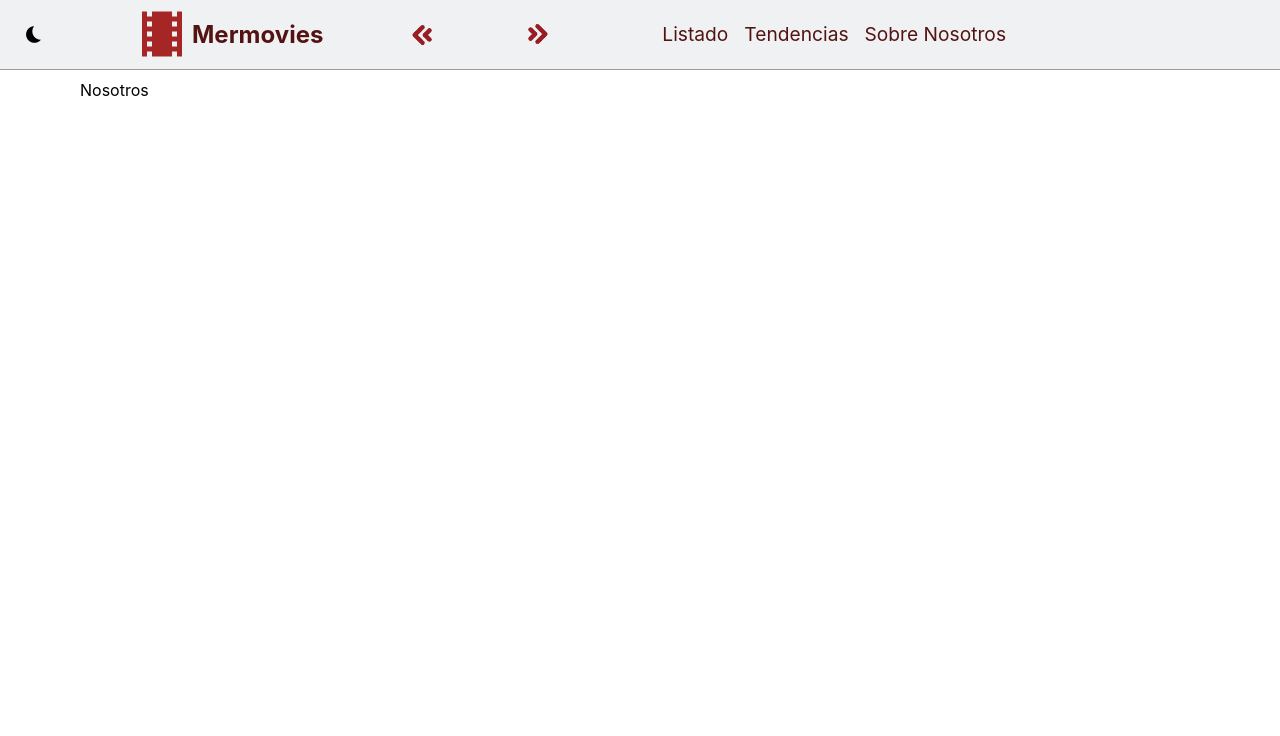
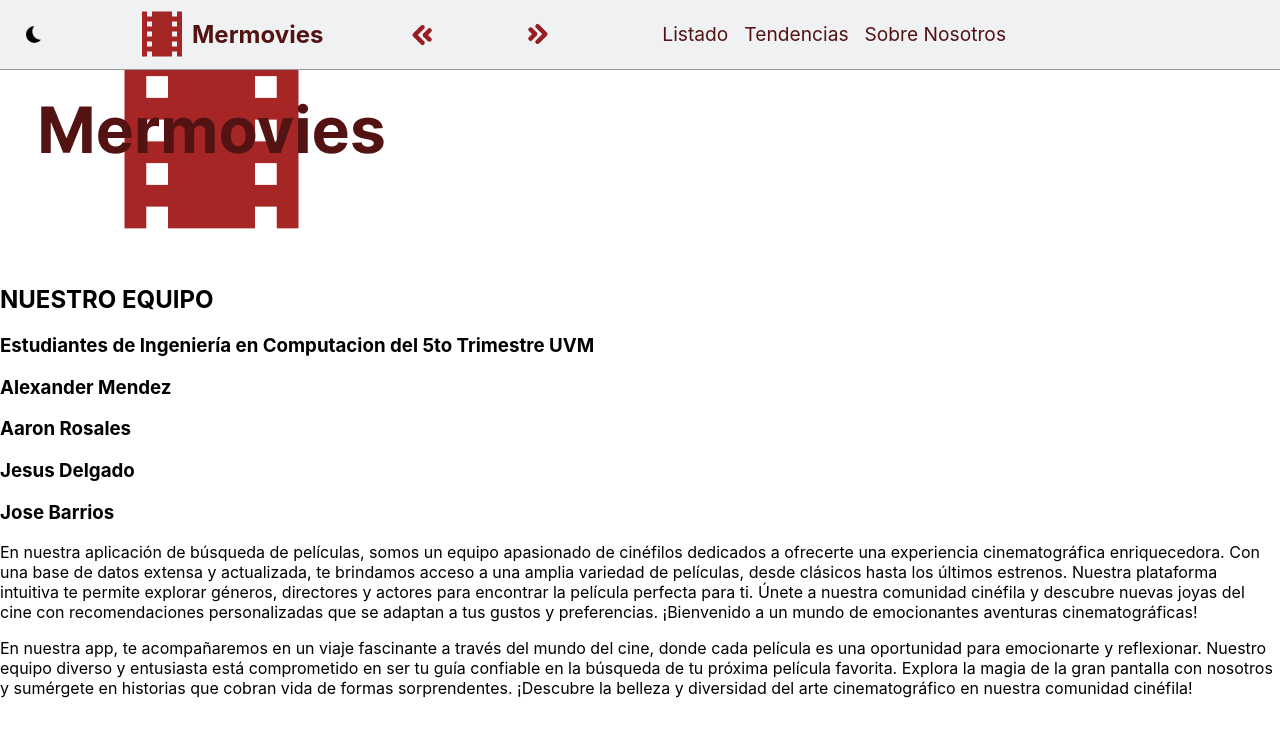
Before and after one commit to AlexanderMendezUVM/UVM-Front-End-Unidad-IV, a React (Create React App) app: page /Nosotros in a window 1280 px wide. Shown: the top 736 px of the page. Built offline with nearby package versions, Linux system fonts and the light colour scheme.

Commit message:
Commit 14: Se inició con el apartado de Nosotros

```diff
--- a/src/componentes/Nosotros.jsx
+++ b/src/componentes/Nosotros.jsx
@@ -1,8 +1,38 @@
 import estilos from "../css/Nosotros.module.css";
-import React from 'react'
 
-export function Nosotros() {
+export function Nosotros({dark}) {
   return (
-    <div className={estilos.principal}>Nosotros</div>
+    <div className={dark ? estilos.contenedorc : estilos.contenedoro}>
+        <div className={dark ? estilos.cuerpoc : estilos.cuerpoo}>
+            <img className={estilos.logogrande} src="./Logo Grande.png" alt=""/>
+            <h2 className={dark ? estilos.equipoc : estilos.equipoo}>
+                NUESTRO EQUIPO
+            </h2>
+            <h3 className={dark ? estilos.equipoc : estilos.equipoo}>
+              Estudiantes de Ingeniería en Computacion del 5to Trimestre UVM
+            </h3>
+            <div className={dark ? estilos.integrantesc : estilos.integranteso}>
+              <div className={estilos.infointegrantes}>
+                <h3>Alexander Mendez</h3>
+              </div>
+              <div className={estilos.infointegrantes}>
+                <h3>Aaron Rosales</h3>
+              </div>
+              <div className={estilos.infointegrantes}>
+                <h3>Jesus Delgado</h3>
+              </div>
+              <div className={estilos.infointegrantes}>
+                <h3>Jose Barrios</h3>
+              </div>
+            </div>
+            <p className={dark ? estilos.textoc : estilos.textoo}>
+              En nuestra aplicación de búsqueda de películas, somos un equipo apasionado de cinéfilos dedicados a ofrecerte una experiencia cinematográfica enriquecedora. Con una base de datos extensa y actualizada, te brindamos acceso a una amplia variedad de películas, desde clásicos hasta los últimos estrenos. Nuestra plataforma intuitiva te permite explorar géneros, directores y actores para encontrar la película perfecta para ti. Únete a nuestra comunidad cinéfila y descubre nuevas joyas del cine con recomendaciones personalizadas que se adaptan a tus gustos y preferencias. ¡Bienvenido a un mundo de emocionantes aventuras cinematográficas!
+            </p>
+
+            <p className={dark ? estilos.textoc : estilos.textoo}>
+              En nuestra app, te acompañaremos en un viaje fascinante a través del mundo del cine, donde cada película es una oportunidad para emocionarte y reflexionar. Nuestro equipo diverso y entusiasta está comprometido en ser tu guía confiable en la búsqueda de tu próxima película favorita. Explora la magia de la gran pantalla con nosotros y sumérgete en historias que cobran vida de formas sorprendentes. ¡Descubre la belleza y diversidad del arte cinematográfico en nuestra comunidad cinéfila!
+            </p>
+        </div>
+    </div>
   )
 }
```
